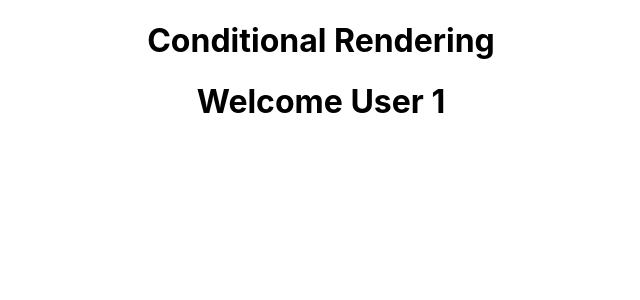
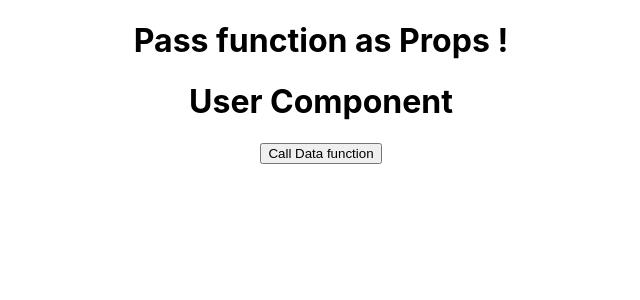
Before and after one commit to Deepakiit17/React_Tutorial, a React (Create React App) app: page / in a window 1280 px wide. Shown: the top 300 px of the page, without its empty margins (319-959 px from the left). Built offline with nearby package versions, Linux system fonts and the light colour scheme.

Commit message:
Pass Function as Props

```diff
--- a/src/App.js
+++ b/src/App.js
@@ -1,12 +1,14 @@
-import React, { useState } from "react";
 import "./App.css";
-import Profile from "./Profile";
+import User from "./Components/User";
 
 function App() {
+  function getData() {
+    alert("hello from app");
+  }
   return (
     <div className="App">
-      <h1>Conditional Rendering</h1>
-      <Profile />
+      <h1>Pass function as Props !</h1>
+      <User data={getData} />
     </div>
   );
 }
--- /dev/null
+++ b/src/Components/User.js
@@ -0,0 +1,10 @@
+function User(props) {
+  return (
+    <div>
+      <h1>User Component</h1>
+      <button onClick={props.data}>Call Data function</button>
+    </div>
+  );
+}
+
+export default User;
```
Also changed, not shown: src/Components/Profile.js (renamed from src/Profile.js), src/Components/Student.js (renamed from src/Student.js).
